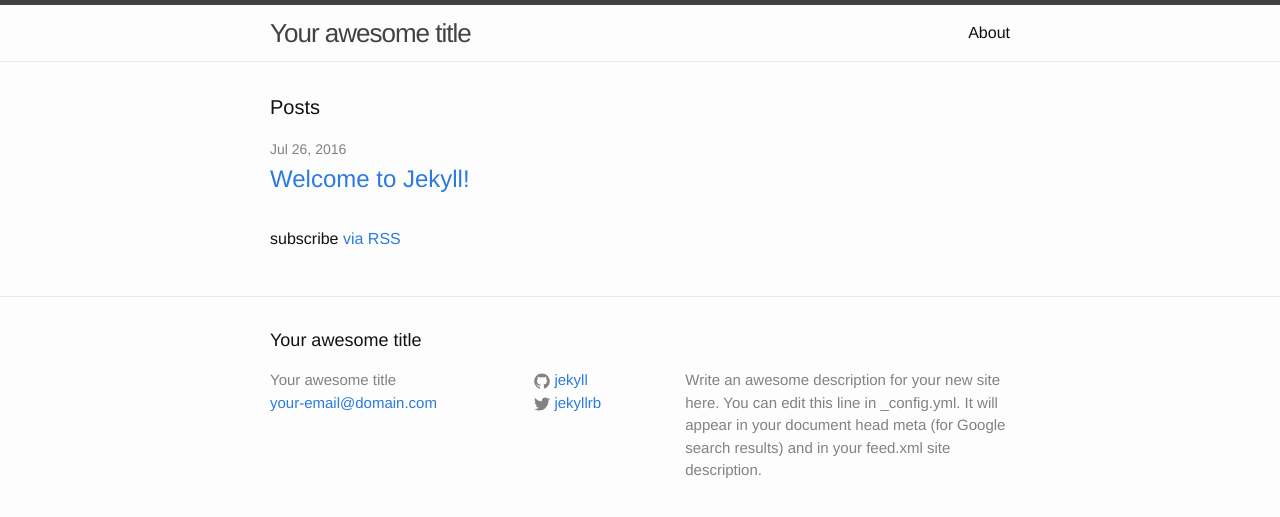
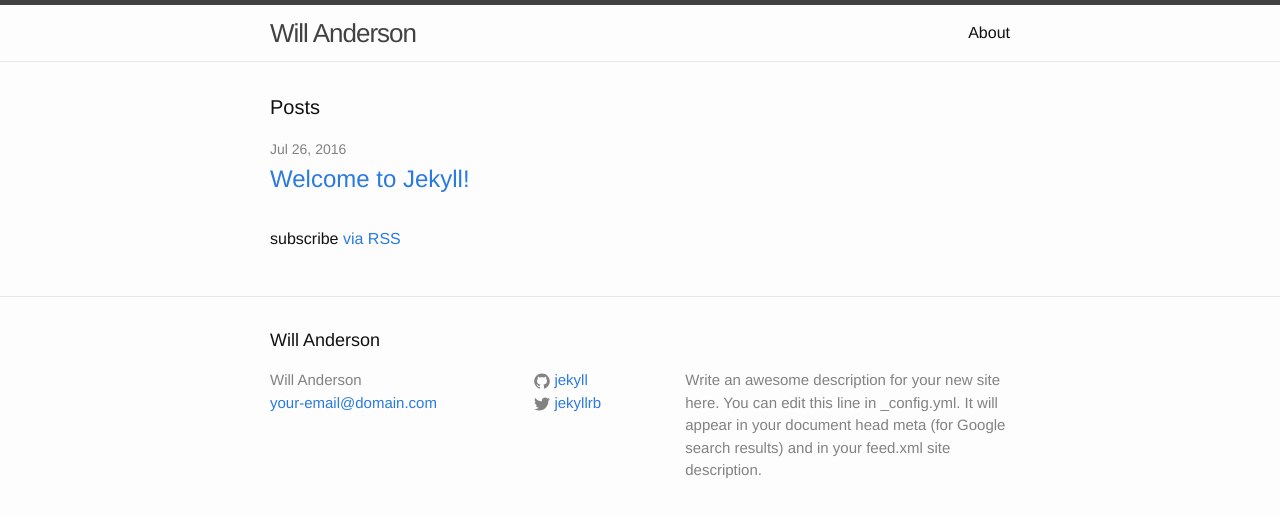
Before and after one commit to wmanderson/portfolio, a Jekyll site: the page built from index.html, in a window 1280 px wide. Shown: the top 517 px of the page. Built offline with Jekyll 4.4.1, drawn with Linux system fonts in a browser that asks for light colours.

Commit message:
Updated Config

```diff
--- a/_config.yml
+++ b/_config.yml
@@ -1,5 +1,5 @@
 ---
-title: Your awesome title
+title: Will Anderson
 timezone: UTC
 collections:
   posts:
@@ -11,7 +11,7 @@ collections:
 email: your-email@domain.com
 description: |
   Write an awesome description for your new site here. You can edit this line in _config.yml. It will appear in your document head meta (for Google search results) and in your feed.xml site description.
-baseurl: ''
+baseurl:
 url: http://yourdomain.com
 twitter_username: jekyllrb
 github_username: jekyll
```
